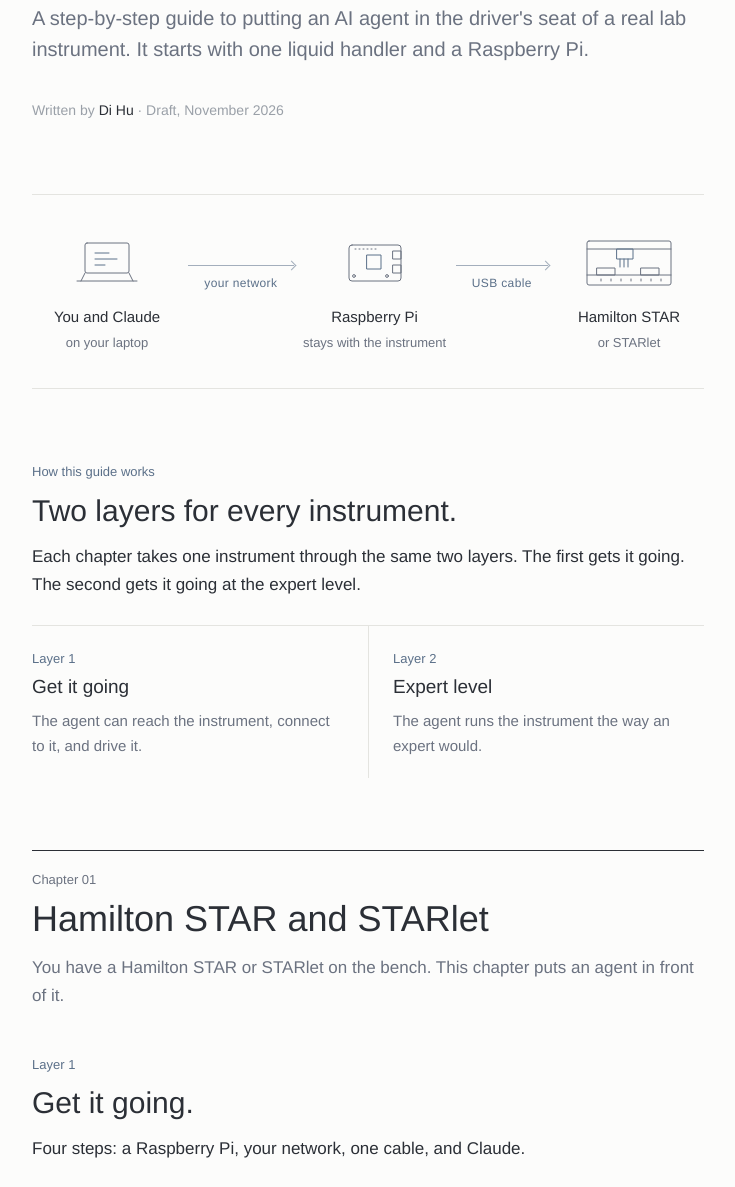
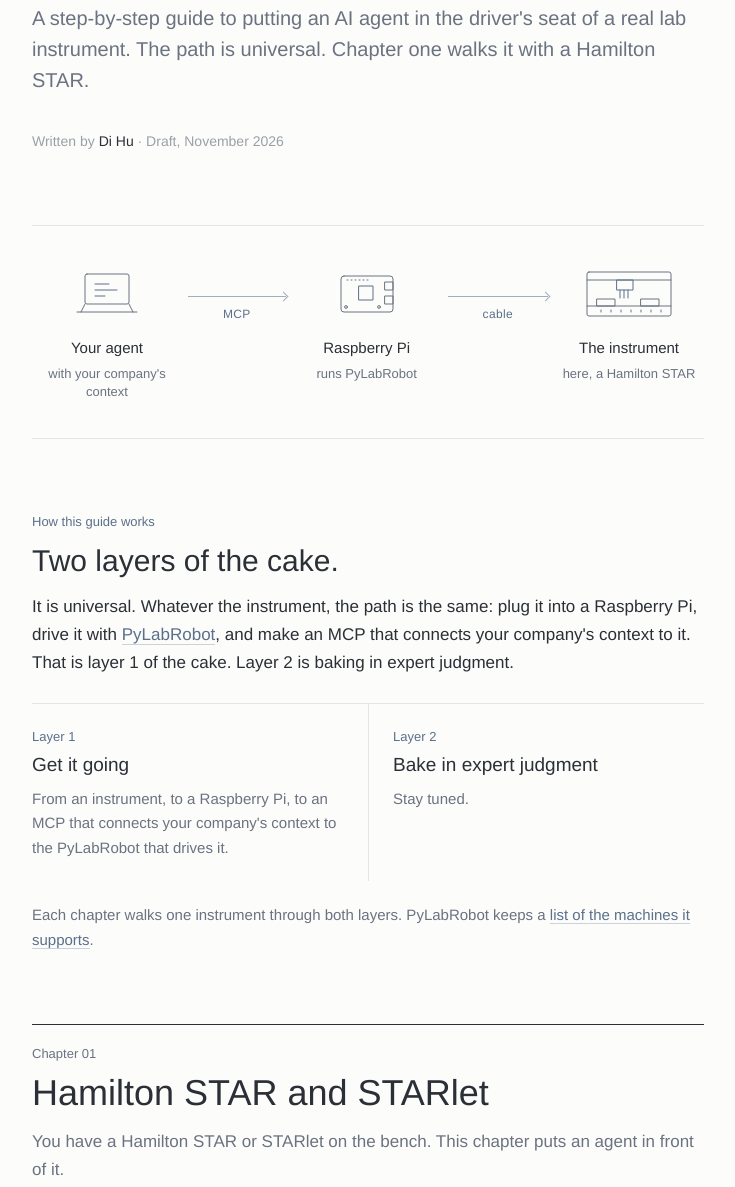
Before and after one commit to di-omics/agentic-lab-guide, a plain HTML site: page docs/index.html in a window 1280 px wide. Shown: the part 325-1512 px from the top of the page, without its empty margins (272-1007 px from the left). Drawn offline with Linux system fonts and the light colour scheme.

Commit message:
Make the path universal and add the MCP step to Layer 1
Layer 1 of the cake: from an instrument, to a Raspberry Pi, to an MCP that connects your company's context to the PyLabRobot that drives it. Layer 2 is renamed to baking in expert judgment and stays a placeholder.

```diff
--- a/docs/index.html
+++ b/docs/index.html
@@ -5,7 +5,7 @@
 <meta name="viewport" content="width=device-width, initial-scale=1">
 <title>Agentic Lab Guide</title>
 <meta name="author" content="Di Hu">
-<meta name="description" content="How to go from an instrument to an instrument driven by an agent. Chapter one: the Hamilton STAR and STARlet.">
+<meta name="description" content="How to go from an instrument to an instrument driven by an agent. The path is universal. Chapter one walks it with a Hamilton STAR and STARlet.">
 <meta name="color-scheme" content="light">
 <style>
   :root {
@@ -159,21 +159,21 @@
   <div class="cover">
     <p class="kicker">Chapter one &middot; Hamilton STAR and STARlet</p>
     <h1>From an instrument to an instrument driven by an agent.</h1>
-    <p class="lede">A step-by-step guide to putting an AI agent in the driver's seat of a real lab instrument. It starts with one liquid handler and a Raspberry Pi.</p>
+    <p class="lede">A step-by-step guide to putting an AI agent in the driver's seat of a real lab instrument. The path is universal. Chapter one walks it with a Hamilton STAR.</p>
     <p class="byline">Written by <b>Di Hu</b> &middot; Draft, November 2026</p>
   </div>
 
-  <div class="path" role="img" aria-label="You and Claude reach a Raspberry Pi over your network. The Pi drives the Hamilton over a USB cable.">
+  <div class="path" role="img" aria-label="Your agent, holding your company's context, reaches a Raspberry Pi through an MCP. The Pi runs PyLabRobot and drives the instrument over a cable.">
     <div class="node">
       <svg width="72" height="56" viewBox="0 0 72 56" fill="none" stroke="#6b7280" stroke-width="1" stroke-linecap="round" stroke-linejoin="round">
         <rect x="14" y="8" width="44" height="30" rx="2"/>
         <path d="M6 46h60M10 46l4-8M62 46l-4-8"/>
         <path d="M24 18h14M24 24h22M24 30h10" stroke="#5b7089"/>
       </svg>
-      <div class="name">You and Claude</div>
-      <div class="what">on your laptop</div>
+      <div class="name">Your agent</div>
+      <div class="what">with your company's context</div>
     </div>
-    <div class="link"><div class="wire"></div><div class="label">your network</div></div>
+    <div class="link"><div class="wire"></div><div class="label">MCP</div></div>
     <div class="node">
       <svg width="72" height="56" viewBox="0 0 72 56" fill="none" stroke="#6b7280" stroke-width="1" stroke-linecap="round" stroke-linejoin="round">
         <rect x="10" y="10" width="52" height="36" rx="3"/>
@@ -184,9 +184,9 @@
         <circle cx="15" cy="41" r="1.4"/><circle cx="48" cy="41" r="1.4"/>
       </svg>
       <div class="name">Raspberry Pi</div>
-      <div class="what">stays with the instrument</div>
+      <div class="what">runs PyLabRobot</div>
     </div>
-    <div class="link"><div class="wire"></div><div class="label">USB cable</div></div>
+    <div class="link"><div class="wire"></div><div class="label">cable</div></div>
     <div class="node">
       <svg width="96" height="56" viewBox="0 0 96 56" fill="none" stroke="#6b7280" stroke-width="1" stroke-linecap="round" stroke-linejoin="round">
         <rect x="6" y="6" width="84" height="44" rx="2"/>
@@ -198,27 +198,28 @@
         <rect x="16" y="33" width="18" height="7"/>
         <rect x="60" y="33" width="18" height="7"/>
       </svg>
-      <div class="name">Hamilton STAR</div>
-      <div class="what">or STARlet</div>
+      <div class="name">The instrument</div>
+      <div class="what">here, a Hamilton STAR</div>
     </div>
   </div>
 
   <section>
     <p class="eyebrow">How this guide works</p>
-    <h2>Two layers for every instrument.</h2>
-    <p>Each chapter takes one instrument through the same two layers. The first gets it going. The second gets it going at the expert level.</p>
+    <h2>Two layers of the cake.</h2>
+    <p>It is universal. Whatever the instrument, the path is the same: plug it into a Raspberry Pi, drive it with <a href="https://docs.pylabrobot.org">PyLabRobot</a>, and make an MCP that connects your company's context to it. That is layer 1 of the cake. Layer 2 is baking in expert judgment.</p>
     <div class="layers">
       <div>
         <div class="n">Layer 1</div>
         <div class="t">Get it going</div>
-        <p>The agent can reach the instrument, connect to it, and drive it.</p>
+        <p>From an instrument, to a Raspberry Pi, to an MCP that connects your company's context to the PyLabRobot that drives it.</p>
       </div>
       <div>
         <div class="n">Layer 2</div>
-        <div class="t">Expert level</div>
-        <p>The agent runs the instrument the way an expert would.</p>
+        <div class="t">Bake in expert judgment</div>
+        <p>Stay tuned.</p>
       </div>
     </div>
+    <p class="note" style="margin-top:22px;font-size:15px">Each chapter walks one instrument through both layers. PyLabRobot keeps a <a href="https://docs.pylabrobot.org/dev/user_guide/machines.html">list of the machines it supports</a>.</p>
   </section>
 
   <div class="chapter">
@@ -230,7 +231,7 @@
   <section>
     <p class="eyebrow">Layer 1</p>
     <h2>Get it going.</h2>
-    <p>Four steps: a Raspberry Pi, your network, one cable, and Claude.</p>
+    <p>Five steps: a Raspberry Pi, your network, one cable, Claude, and an MCP.</p>
 
     <h3 style="margin-top:34px">What you need</h3>
     <table>
@@ -303,9 +304,23 @@ lsusb</pre>
       </div>
     </div>
 
+    <div class="step">
+      <div class="no">5</div>
+      <div class="body">
+        <h3>Make an MCP that connects your company's context to the instrument</h3>
+        <p>So far the instrument answers to one person at one terminal. An MCP changes that. <a href="https://modelcontextprotocol.io">MCP</a>, the Model Context Protocol, is an open standard for connecting AI applications to outside systems. An MCP server on the Pi offers the instrument as a set of tools, and each tool is something PyLabRobot can do.</p>
+        <p>Once it exists, the agent that already holds your company's context can reach the PyLabRobot that drives the instrument.</p>
+        <div class="say">
+          <div class="who">Say to Claude</div>
+          <p>Build a small MCP server on the Pi around the script you just wrote. Start with tools for what already works: connect, initialize, and stop. Any tool that moves the instrument waits for my confirmation. Then show me how to add this server to our company's agent.</p>
+        </div>
+        <p class="note">For a worked example of PyLabRobot behind MCP tools, see <a href="https://github.com/di-omics/plr-mcp">plr-mcp</a>.</p>
+      </div>
+    </div>
+
     <div class="done">
       <div class="who">Layer 1 is done when</div>
-      <p>Claude can connect to the Hamilton, initialize it, and stop it, while you watch.</p>
+      <p>Your agent, with your company's context, can connect to the instrument through the MCP, initialize it, and stop it, while you watch.</p>
     </div>
 
     <p class="safety"><b>Stay at the instrument.</b> A liquid handler has moving parts. Someone watches the deck for every run and knows how to stop it. PyLabRobot drives the STAR through its firmware, and its authors are plain that you use the driver at your own risk and that warranty is between you and your vendor.</p>
@@ -313,9 +328,9 @@ lsusb</pre>
 
   <section>
     <p class="eyebrow">Layer 2</p>
-    <h2>Expert level.</h2>
-    <p>Getting the instrument to move is the start. Layer 2 is where the agent learns to run it the way an expert would.</p>
-    <div class="open"><b>Being written.</b> This layer is next.</div>
+    <h2>Bake in expert judgment.</h2>
+    <p>Getting the instrument to move is layer 1 of the cake. Layer 2 is baking in expert judgment.</p>
+    <div class="open"><b>Being written.</b> Stay tuned.</div>
   </section>
 
   <footer>
```
Also changed, not shown: 1 other file.
